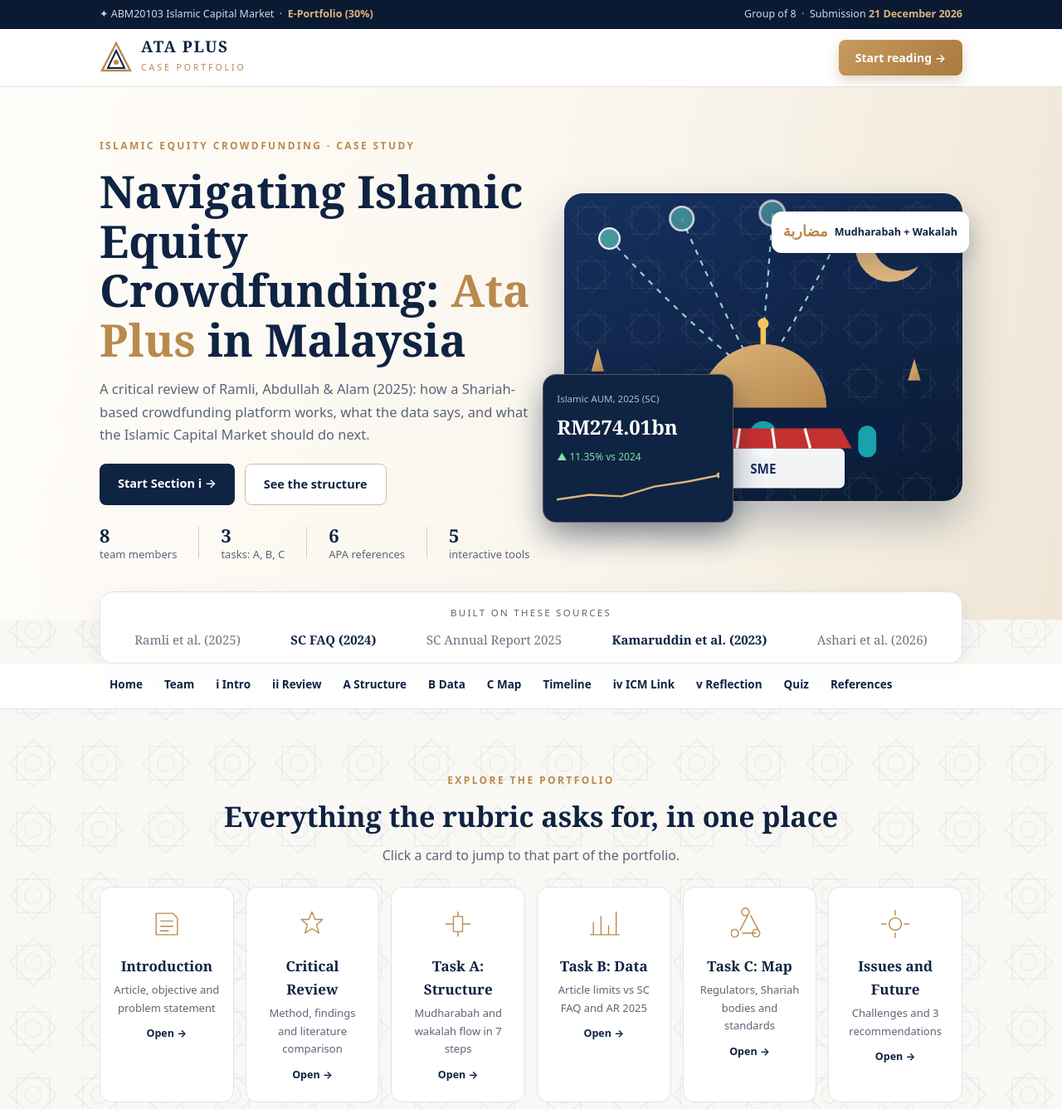
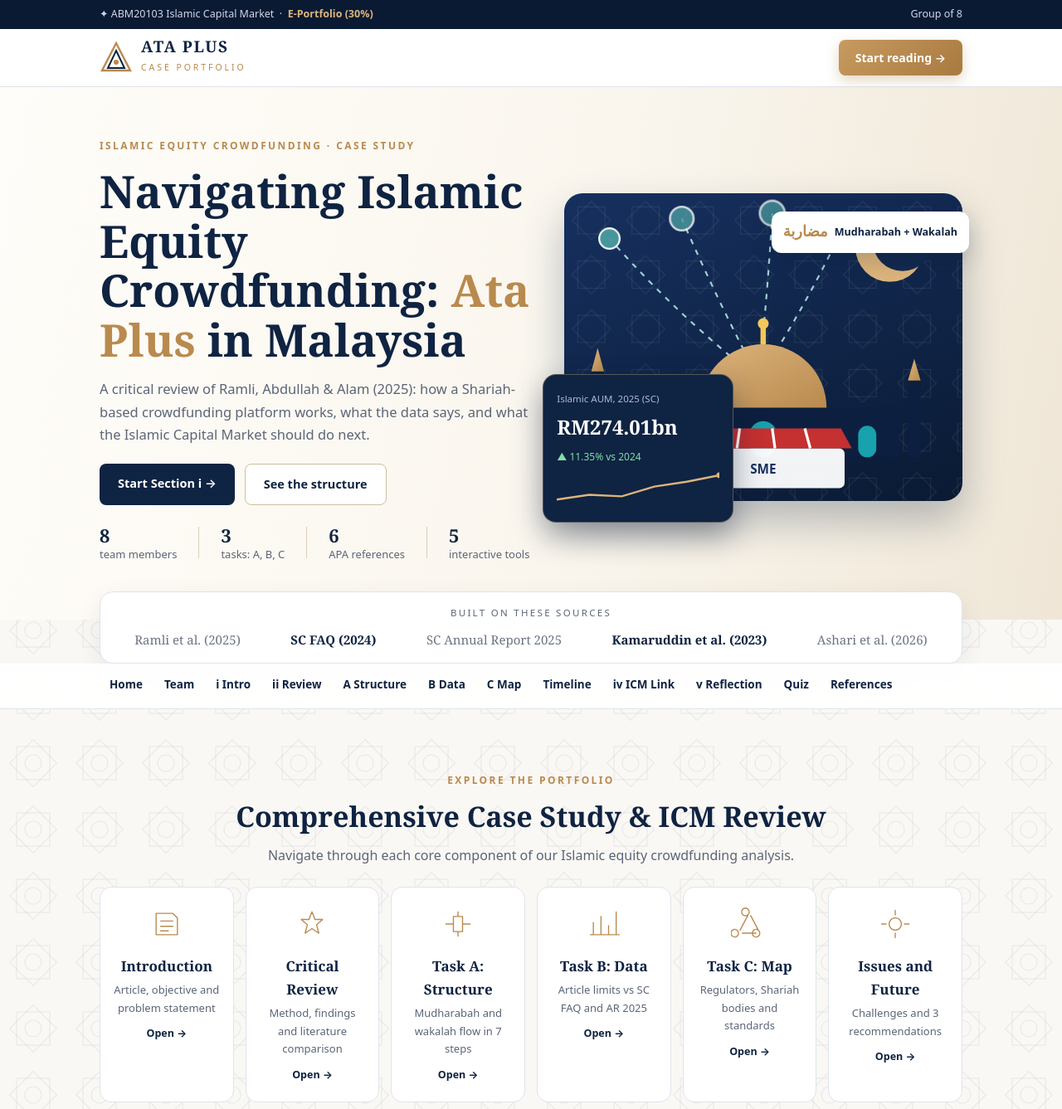
Before and after one commit to shashnz/capital-market, a plain HTML site: page index.html in a window 1280 px wide. Shown: the top 1337 px of the page at 83% size. Drawn offline with Linux system fonts and the light colour scheme.

Commit message:
Update index.html

```diff
--- a/index.html
+++ b/index.html
@@ -230,7 +230,7 @@ th{background:var(--navy)}
 <body>
 <div id="progress"></div>
 
-<div class="topbar"><div class="wrap"><span>✦ ABM20103 Islamic Capital Market &nbsp;·&nbsp; <b>E-Portfolio (30%)</b></span><span>Group of 8 &nbsp;·&nbsp; Submission <b>21 December 2026</b></span></div></div>
+<div class="topbar"><div class="wrap"><span>✦ ABM20103 Islamic Capital Market &nbsp;·&nbsp; <b>E-Portfolio (30%)</b></span><span>Group of 8</b></span></div></div>
 <div class="brandbar"><div class="wrap"><a class="brand" href="#home"><svg viewBox="0 0 40 40"><path d="M20 3 L37 36 H3 Z" fill="none" stroke="#B98A4E" stroke-width="2.4"/><path d="M20 12 L30 33 H10 Z" fill="none" stroke="#0f2342" stroke-width="2"/><circle cx="20" cy="26" r="3" fill="#B98A4E"/></svg><span><b>ATA PLUS</b><small>CASE PORTFOLIO</small></span></a><a class="gbtn" href="#s1">Start reading →</a></div></div>
 <header class="hero3" id="home"><div class="wrap">
  <div>
@@ -276,7 +276,7 @@ th{background:var(--navy)}
 <main>
 
 <section id="explore" style="padding-top:20px"><div class="wrap">
- <div class="sechead rv"><span class="eyebrow">EXPLORE THE PORTFOLIO</span><h2>Everything the rubric asks for, in one place</h2><p>Click a card to jump to that part of the portfolio.</p></div>
+ <div class="sechead rv"><span class="eyebrow">EXPLORE THE PORTFOLIO</span><h2>Comprehensive Case Study &amp; ICM Review</h2><p>Navigate through each core component of our Islamic equity crowdfunding analysis.</p></div>
  <div class="svc rv"><a href="#s1"><svg viewBox="0 0 48 48"><path d="M10 38V10h22l6 6v22z M16 20h16 M16 27h16 M16 33h10"/></svg><b>Introduction</b><span>Article, objective and problem statement</span><em>Open →</em></a><a href="#s2"><svg viewBox="0 0 48 48"><path d="M24 8l4 10h10l-8 7 3 11-9-6-9 6 3-11-8-7h10z"/></svg><b>Critical Review</b><span>Method, findings and literature comparison</span><em>Open →</em></a><a href="#taskA"><svg viewBox="0 0 48 48"><path d="M8 24h10 M30 24h10 M18 14h12v20H18z M24 8v6 M24 34v6"/></svg><b>Task A: Structure</b><span>Mudharabah and wakalah flow in 7 steps</span><em>Open →</em></a><a href="#taskB"><svg viewBox="0 0 48 48"><path d="M10 38V22 M20 38V14 M30 38V26 M40 38V8 M6 38h38"/></svg><b>Task B: Data</b><span>Article limits vs SC FAQ and AR 2025</span><em>Open →</em></a><a href="#taskC"><svg viewBox="0 0 48 48"><path d="M24 8a5 5 0 1 0 0 .1 M10 36a5 5 0 1 0 0 .1 M38 36a5 5 0 1 0 0 .1 M22 13L12 32 M26 13l10 19 M15 36h18"/></svg><b>Task C: Map</b><span>Regulators, Shariah bodies and standards</span><em>Open →</em></a><a href="#s4"><svg viewBox="0 0 48 48"><path d="M24 6v6 M24 36v6 M6 24h6 M36 24h6 M24 16a8 8 0 1 0 .1 0"/></svg><b>Issues and Future</b><span>Challenges and 3 recommendations</span><em>Open →</em></a></div>
  <div class="band rv"><div><b data-count="2747.79" data-dec="2" data-pre="RM" data-suf="bn">0</b><span>Total ICM, end-2025</span></div><div><b data-count="63.7" data-dec="2" data-suf="%">0</b><span>Share of capital market</span></div><div><b data-count="128" data-dec="0">0</b><span>Registered Shariah advisers</span></div><div><b data-count="20" data-dec="0" data-pre="RM" data-suf="m">0</b><span>ECF issuer lifetime cap (SC FAQ)</span></div></div>
  <div class="about">
```
